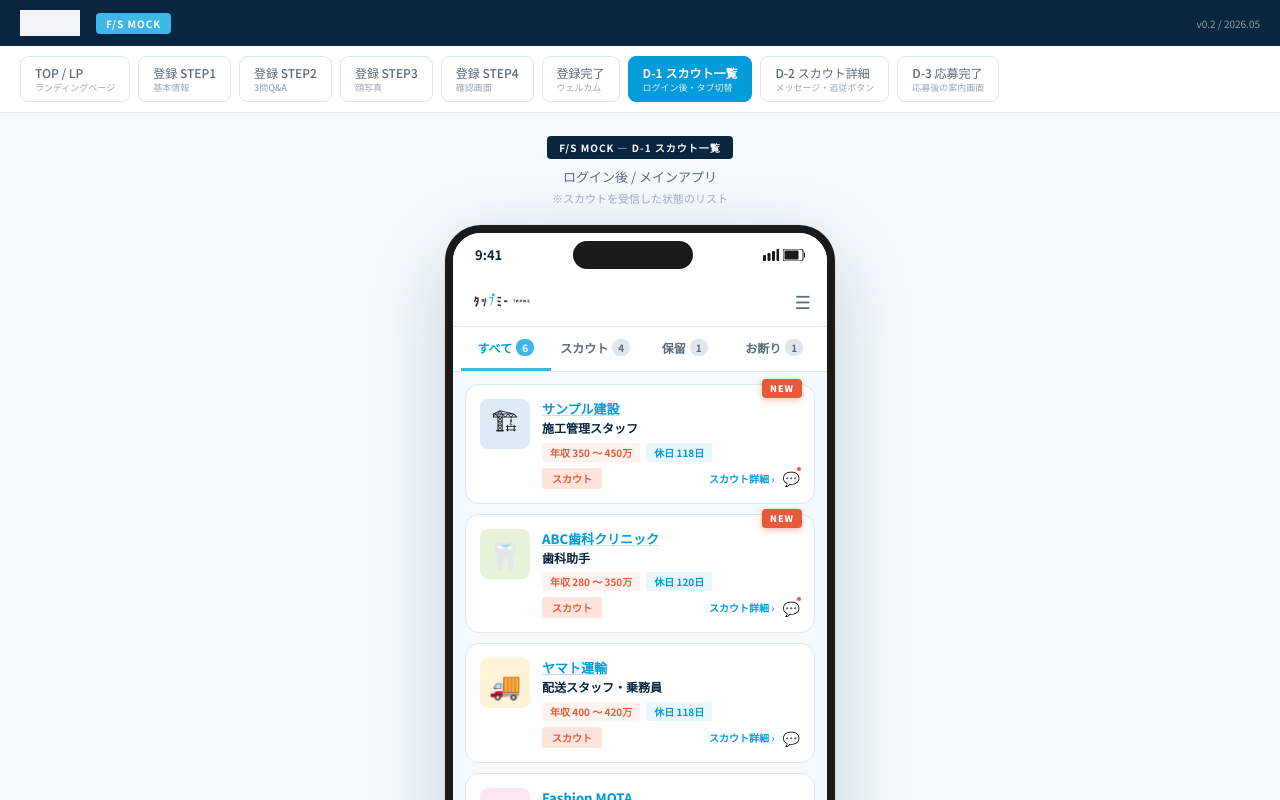
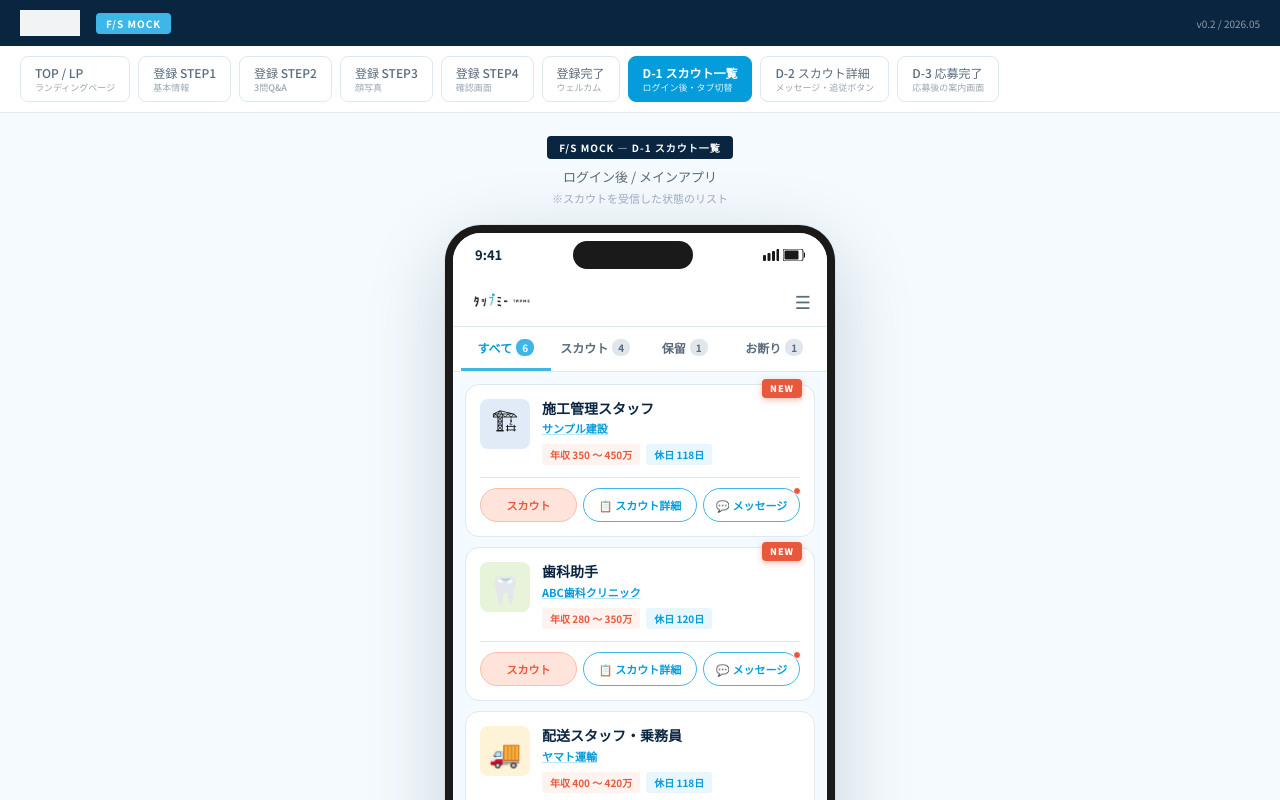
Before and after one commit to nnakatsuka/mota-fs-mock, a React (Vite) app: page /#/scout-list in a window 1280 px wide. Shown: the top 800 px of the page. Built offline with nearby package versions, Linux system fonts and the light colour scheme.

Commit message:
Update ScoutList.jsx

```diff
--- a/src/mocks/ScoutList.jsx
+++ b/src/mocks/ScoutList.jsx
@@ -16,9 +16,9 @@ const TEXT_SUB = "#5A6B7C";
 const TEXT_MUTE = "#A0AEC0";
 
 const STATUS_LABELS = {
-  scout: { label: "スカウト", bg: "#FFE4DC", fg: CTA },
-  hold: { label: "保留", bg: "#FEF3D6", fg: "#B5832A" },
-  decline: { label: "お断り", bg: "#EEEEEE", fg: TEXT_SUB },
+  scout: { label: "スカウト", bg: "#FFE4DC", fg: CTA, border: "#FBBFAA" },
+  hold: { label: "保留", bg: "#FEF3D6", fg: "#B5832A", border: "#E5BD52" },
+  decline: { label: "お断り", bg: "#EEEEEE", fg: TEXT_SUB, border: "#CFD4D8" },
 };
 
 const TABS = [
@@ -56,7 +56,7 @@ function Phone({ children }) {
 }
 
 // スカウトカード
-function ScoutCard({ scout, onClick }) {
+function ScoutCard({ scout, onClick, onDetailClick, onMessageClick }) {
   const statusStyle = STATUS_LABELS[scout.status];
 
   return (
@@ -94,74 +94,97 @@ function ScoutCard({ scout, onClick }) {
 
         {/* 情報 */}
         <div style={{ flex: 1, minWidth: 0 }}>
+          {/* 職種を先に大きく */}
           <div style={{
-            fontSize: 13, fontWeight: 800,
-            color: PRIMARY_DARK, marginBottom: 2,
+            fontSize: 14, fontWeight: 800, color: NAVY,
+            marginBottom: 2, lineHeight: 1.4,
+          }}>
+            {scout.jobTitle}
+          </div>
+          {/* 会社名は下に小さく（リンク色） */}
+          <div style={{
+            fontSize: 11, fontWeight: 700,
+            color: PRIMARY_DARK, marginBottom: 8,
             textDecoration: "underline",
             textDecorationColor: PRIMARY_DARK + "44",
             overflow: "hidden", textOverflow: "ellipsis", whiteSpace: "nowrap",
           }}>
             {scout.company}
           </div>
-          <div style={{
-            fontSize: 12, fontWeight: 700, color: NAVY, marginBottom: 6,
-            lineHeight: 1.4,
-          }}>
-            {scout.jobTitle}
-          </div>
 
           {/* 年収・休日 */}
-          <div style={{ display: "flex", gap: 6, marginBottom: 6, flexWrap: "wrap" }}>
+          <div style={{ display: "flex", gap: 6, flexWrap: "wrap" }}>
             <div style={{
               fontSize: 10, fontWeight: 700,
-              padding: "2px 8px", borderRadius: 3,
+              padding: "3px 8px", borderRadius: 3,
               background: "#FFF3F0", color: CTA,
             }}>
               年収 {scout.salaryMin} 〜 {scout.salaryMax}万
             </div>
             <div style={{
               fontSize: 10, fontWeight: 700,
-              padding: "2px 8px", borderRadius: 3,
+              padding: "3px 8px", borderRadius: 3,
               background: "#E8F6FD", color: PRIMARY_DARK,
             }}>
               休日 {scout.holidays}日
             </div>
           </div>
+        </div>
+      </div>
 
-          {/* ステータス & アクション */}
+      {/* アクションボタン群（ステータス + 詳細 + メッセージ） */}
       <div style={{
-            display: "flex", alignItems: "center", justifyContent: "space-between",
-            marginTop: 4,
+        display: "flex", gap: 6, marginTop: 12,
+        paddingTop: 10, borderTop: `1px solid ${BORDER}`,
       }}>
-            <span style={{
-              fontSize: 10, fontWeight: 800,
-              padding: "3px 10px", borderRadius: 3,
+        {/* ステータスボタン */}
+        <button style={{
+          flex: 1, height: 34,
           background: statusStyle.bg, color: statusStyle.fg,
+          border: `1.5px solid ${statusStyle.border}`,
+          borderRadius: 17,
+          fontSize: 11, fontWeight: 800,
+          cursor: "default",
+          fontFamily: "inherit",
         }}>
           {statusStyle.label}
-            </span>
-            <div style={{ display: "flex", gap: 8, alignItems: "center" }}>
-              <span style={{
-                fontSize: 10, fontWeight: 700, color: PRIMARY_DARK,
-                display: "flex", alignItems: "center", gap: 2,
+        </button>
+        {/* スカウト詳細ボタン */}
+        <button onClick={(e) => { e.stopPropagation(); onDetailClick && onDetailClick(); }} style={{
+          flex: 1.2, height: 34,
+          background: "#fff", color: PRIMARY_DARK,
+          border: `1.5px solid ${PRIMARY}`,
+          borderRadius: 17,
+          fontSize: 11, fontWeight: 800,
+          cursor: "pointer",
+          fontFamily: "inherit",
+          display: "flex", alignItems: "center", justifyContent: "center", gap: 3,
         }}>
-                スカウト詳細 ›
-              </span>
-              <span style={{
-                position: "relative", fontSize: 14,
+          <span>📋</span>
+          <span>スカウト詳細</span>
+        </button>
+        {/* メッセージボタン */}
+        <button onClick={(e) => { e.stopPropagation(); onMessageClick && onMessageClick(); }} style={{
+          flex: 1, height: 34,
+          background: "#fff", color: PRIMARY_DARK,
+          border: `1.5px solid ${PRIMARY}`,
+          borderRadius: 17,
+          fontSize: 11, fontWeight: 800,
+          cursor: "pointer",
+          fontFamily: "inherit",
+          display: "flex", alignItems: "center", justifyContent: "center", gap: 3,
+          position: "relative",
         }}>
-                💬
+          <span>💬</span>
+          <span>メッセージ</span>
           {scout.isNew && (
             <span style={{
               position: "absolute", top: -2, right: -2,
-                    width: 6, height: 6, borderRadius: "50%",
-                    background: CTA, border: "1px solid #fff",
+              width: 8, height: 8, borderRadius: "50%",
+              background: CTA, border: "1.5px solid #fff",
             }} />
           )}
-              </span>
-            </div>
-          </div>
-        </div>
+        </button>
       </div>
     </div>
   );
@@ -292,7 +315,9 @@ export default function ScoutList() {
             ) : (
               filtered.map(s => (
                 <ScoutCard key={s.id} scout={s}
-                  onClick={() => navigate(`/scout-detail/${s.id}`)} />
+                  onClick={() => navigate(`/scout-detail/${s.id}`)}
+                  onDetailClick={() => navigate(`/scout-detail/${s.id}`)}
+                  onMessageClick={() => alert("メッセージ画面へ（モック）")} />
               ))
             )}
           </div>
```
Lines whose indentation alone changed are shown as unchanged.
